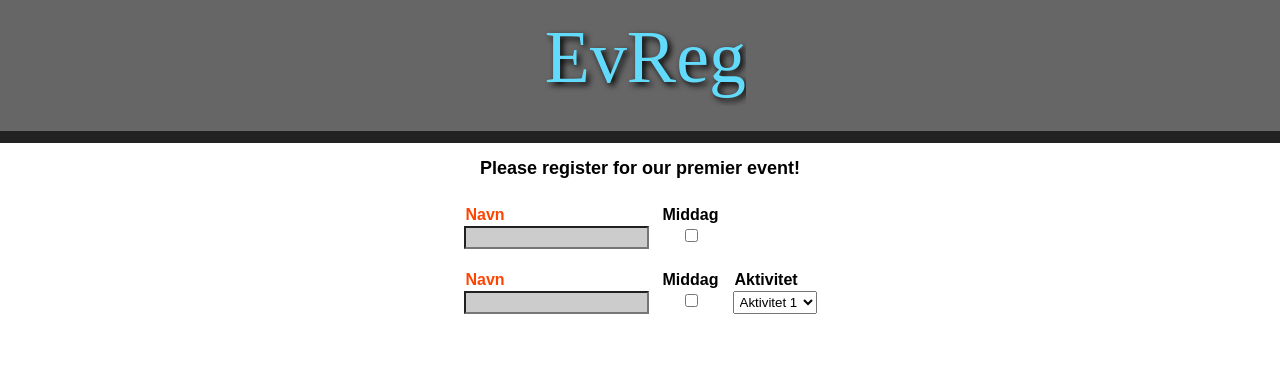
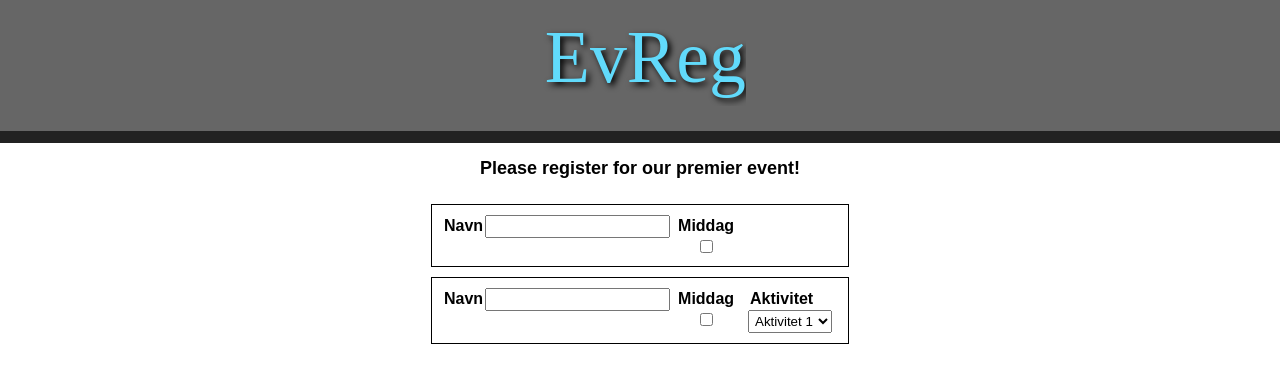
Before and after one commit to aweibell/react-event-registration, a React (Create React App) app: page / in a window 1280 px wide. Shown: the top 372 px of the page. Built offline with nearby package versions, Linux system fonts and the light colour scheme.

Commit message:
Added collection and row styling. Refactored names and composition.

```diff
--- a/src/event-registration/index.js
+++ b/src/event-registration/index.js
@@ -3,14 +3,23 @@ import RegistrationCollection from '../registration-collection';
 
 class EventRegistration extends Component {
   render() {
-    const { registration } = this.props;
+    const { registration, style } = this.props;
     console.log(registration);
     return (
       <div className="event-registration">
         {
+          // For each configured registration type (collection)
           registration.map((data, index) => {
-            const { name, style, columns } = data;
-            return (<RegistrationCollection key={index} name={name} style={style} columns={columns} />)
+            const { name, columns } = data;
+            const collectionStyle = data.style;
+            const composedStyle = {
+              collection: Object.assign({}, style.collection, collectionStyle.collection),
+              row: Object.assign({}, style.row, collectionStyle.row),
+              column: Object.assign({}, style.column, collectionStyle.column),
+              label: Object.assign({}, style.label, collectionStyle.label),
+              input: Object.assign({}, style.input, collectionStyle.input)
+            }
+            return (<RegistrationCollection key={index} name={name} style={composedStyle} columns={columns} />)
           })
         }
       </div>
--- a/src/registration-collection/index.js
+++ b/src/registration-collection/index.js
@@ -1,5 +1,10 @@
 import React, { Component } from 'react';
 import RegistrationRow from '../registration-row';
+
+const defaultCollectionStyle = {
+  border: 'solid thin black',
+  margin: '10px'
+}
 
 class RegistrationCollection extends Component {
   constructor(props) {
@@ -11,11 +16,12 @@ class RegistrationCollection extends Component {
 
   render() {
     const {name, style, columns} = this.props;
+    const collectionStyle = Object.assign({}, defaultCollectionStyle, style.collection);
     return (
-      <div className="registration-collection">
+      <div style={collectionStyle}>
       {
         this.state.content.map((data, index) => {
-          return (<RegistrationRow key={index} columns={columns} data={data} />)
+          return (<RegistrationRow key={index} columns={columns} data={data} style={style} />)
         })
       }
       </div>
--- a/src/registration-columns/Checkbox.js
+++ b/src/registration-columns/Checkbox.js
@@ -1,7 +1,7 @@
 import React, { Component } from 'react';
 
 const defaultStyle = {
-  component: {
+  column: {
     display: 'flex',
     flexDirection: 'column',
     justifyContent: 'left',
@@ -19,26 +19,22 @@ const defaultStyle = {
 }
 
 class Checkbox extends Component {
-  constructor(props) {
-    super(props)
-    const { style } = props;
-    this.css = {
-      component: Object.assign({}, defaultStyle.component, style.component),
-      label: Object.assign({}, defaultStyle.label, style.label),
-      input: Object.assign({}, defaultStyle.input, style.input)
-    }
-  }
 
   onChangeHandler = (event) => {
     this.props.sendValue(event.target.checked, this.props.id)
   }
 
   render() {
-    const {name} = this.props;
+    const {name, style} = this.props;
+    const composedStyle = {
+      column: Object.assign({}, defaultStyle.column, style.column),
+      label: Object.assign({}, defaultStyle.label, style.label),
+      input: Object.assign({}, defaultStyle.input, style.input)
+    }
     return (
-      <div style={this.css.component}>
-        <label style={this.css.label}>{name}</label>
-        <input style={this.css.input} onChange={this.onChangeHandler} type="checkbox" />
+      <div style={composedStyle.column}>
+        <label style={composedStyle.label}>{name}</label>
+        <input style={composedStyle.input} onChange={this.onChangeHandler} type="checkbox" />
       </div>
     );
   }
--- a/src/registration-columns/Dropdown.js
+++ b/src/registration-columns/Dropdown.js
@@ -1,7 +1,7 @@
 import React, { Component } from 'react';
 
 const defaultStyle = {
-  component: {
+  column: {
     display: 'flex',
     flexDirection: 'column',
     justifyContent: 'left',
@@ -19,26 +19,22 @@ const defaultStyle = {
 }
 
 class Dropdown extends Component {
-  constructor(props) {
-    super(props)
-    const { style } = props;
-    this.css = {
-      component: Object.assign({}, defaultStyle.component, style.component),
-      label: Object.assign({}, defaultStyle.label, style.label),
-      input: Object.assign({}, defaultStyle.input, style.input)
-    }
-  }
 
   onChangeHandler = (event) => {
     this.props.sendValue(event.target.value, this.props.id)
   }
 
   render() {
-    const {name, options} = this.props;
+    const { name, options, style } = this.props;
+    const composedStyle = {
+      column: Object.assign({}, defaultStyle.column, style.column),
+      label: Object.assign({}, defaultStyle.label, style.label),
+      input: Object.assign({}, defaultStyle.input, style.input)
+    }
     return (
-      <div style={this.css.component}>
-        <label style={this.css.label}>{name}</label>
-        <select style={this.css.input} name="select" onChange={this.onChangeHandler}>
+      <div style={composedStyle.column}>
+        <label style={composedStyle.label}>{name}</label>
+        <select style={composedStyle.input} name="select" onChange={this.onChangeHandler}>
           {
             options.map((opt, index) => {
               const {text, value, selected} = opt
--- a/src/registration-columns/TextInput.js
+++ b/src/registration-columns/TextInput.js
@@ -1,7 +1,7 @@
 import React, { Component } from 'react';
 
 const defaultStyle = {
-  component: {
+  column: {
   },
   label: {
     fontWeight: 'bold',
@@ -14,26 +14,22 @@ const defaultStyle = {
 }
 
 class TextInput extends Component {
-  constructor(props) {
-    super(props)
-    const { style } = props;
-    this.css = {
-      component: Object.assign({}, defaultStyle.component, style.component),
-      label: Object.assign({}, defaultStyle.label, style.label),
-      input: Object.assign({}, defaultStyle.input, style.input)
-    }
-  }
 
   onChangeHandler = (event) => {
     this.props.sendValue(event.target.value, this.props.id)
   }
 
   render() {
-    const {name} = this.props;
+    const {name, style} = this.props;
+    const composedStyle = {
+      column: Object.assign({}, defaultStyle.column, style.column),
+      label: Object.assign({}, defaultStyle.label, style.label),
+      input: Object.assign({}, defaultStyle.input, style.input)
+    }
     return (
-      <div style={this.css.component}>
-        <label style={this.css.label}>{name}</label>
-        <input style={this.css.input} onChange={this.onChangeHandler} type="text" />
+      <div style={composedStyle.column}>
+        <label style={composedStyle.label}>{name}</label>
+        <input style={composedStyle.input} onChange={this.onChangeHandler} type="text" />
       </div>
     );
   }
--- a/src/registration-row/index.js
+++ b/src/registration-row/index.js
@@ -4,31 +4,12 @@ import {TextInput, CheckBox, Dropdown} from '../registration-columns';
 
 import {TEXT, CHECKBOX, DROPDOWN} from '../registration-columns/types';
 
-const divStyle = {
+const defaultRowStyle = {
   display: 'flex',
+  flexWrap: 'wrap',
   justifyContent: 'left',
   padding: '10px'
 };
-
-const textStyle = {
-  component: {
-    display: 'flex',
-    flexDirection: 'column',
-    justifyContent: 'left',
-    marginLeft: '6px',
-    marginRight: '6px'
-  },
-  label: {
-    fontWeight: 'bold',
-    color: '#f40'
-  },
-  input: {
-    backgroundColor: '#ccc'
-  }
-}
-
-const dropdownStyle = {};
-const checkboxStyle = {};
 
 class RegistrationRow extends Component {
   constructor(props) {
@@ -48,16 +29,17 @@ class RegistrationRow extends Component {
     })
   }
   render() {
-    const { data, columns } = this.props;
+    const { data, columns, style } = this.props;
+    const rowStyle = Object.assign({}, defaultRowStyle, style.row);
     return (
-      <div style={divStyle} className="registration-row">
+      <div style={rowStyle} className="registration-row">
         {
           columns.map((data, index) => {
             const {name, type, options} = data;
             switch(type) {
-              case CHECKBOX: return <CheckBox key={index} name={name} type={type} sendValue={this.sendValue} style={checkboxStyle}/>
-              case DROPDOWN: return <Dropdown key={index} options={options} name={name} type={type} sendValue={this.sendValue} style={dropdownStyle} />
-              case TEXT: return <TextInput key={index} name={name} type={type} sendValue={this.sendValue} style={textStyle}/>
+              case CHECKBOX: return <CheckBox key={index} name={name} type={type} sendValue={this.sendValue} style={style}/>
+              case DROPDOWN: return <Dropdown key={index} options={options} name={name} type={type} sendValue={this.sendValue} style={style} />
+              case TEXT: return <TextInput key={index} name={name} type={type} sendValue={this.sendValue} style={style}/>
             }
           })
         }
```
Also changed, not shown: 1 other file (tests, documents, lock files or other folders).
